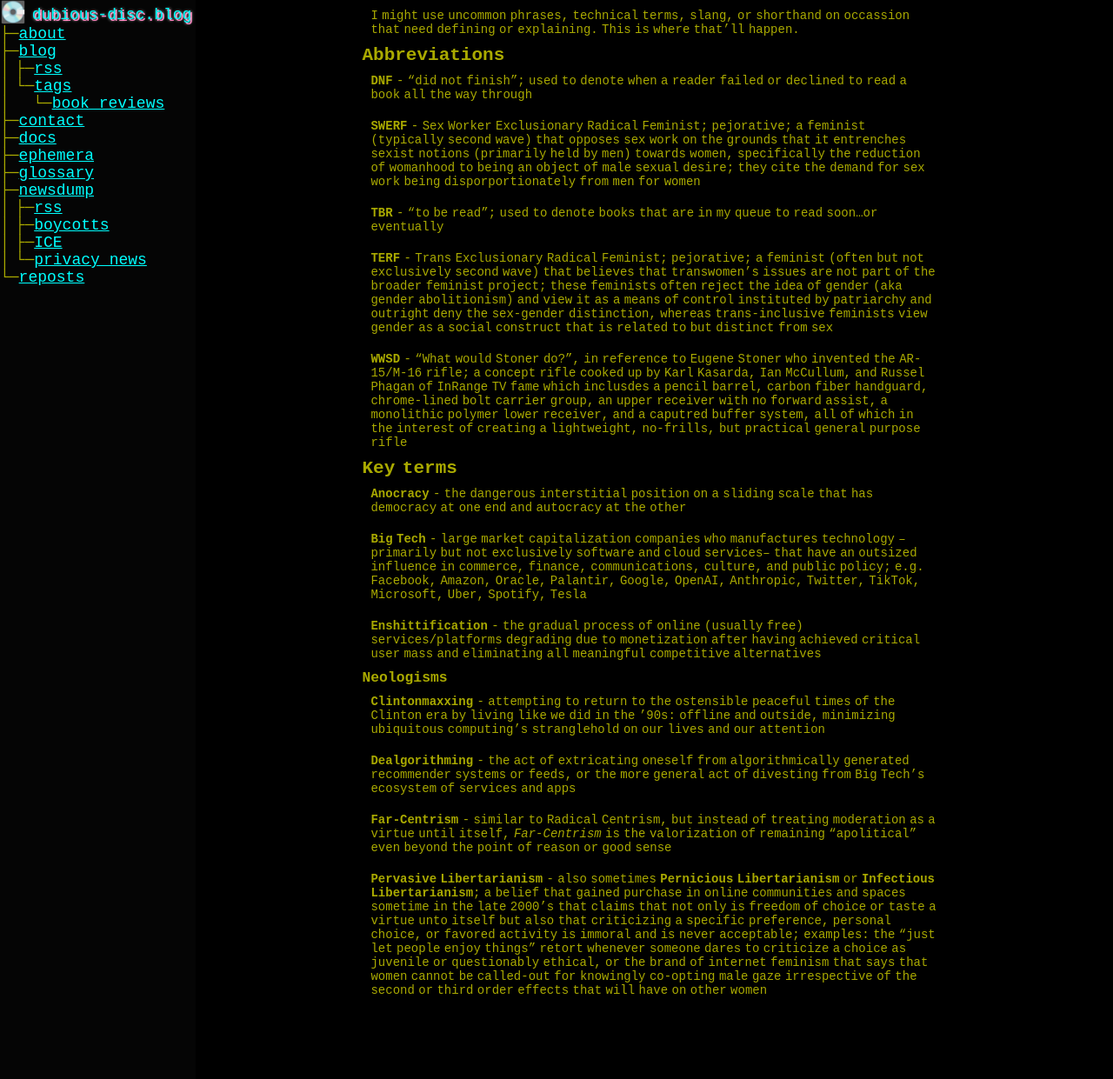
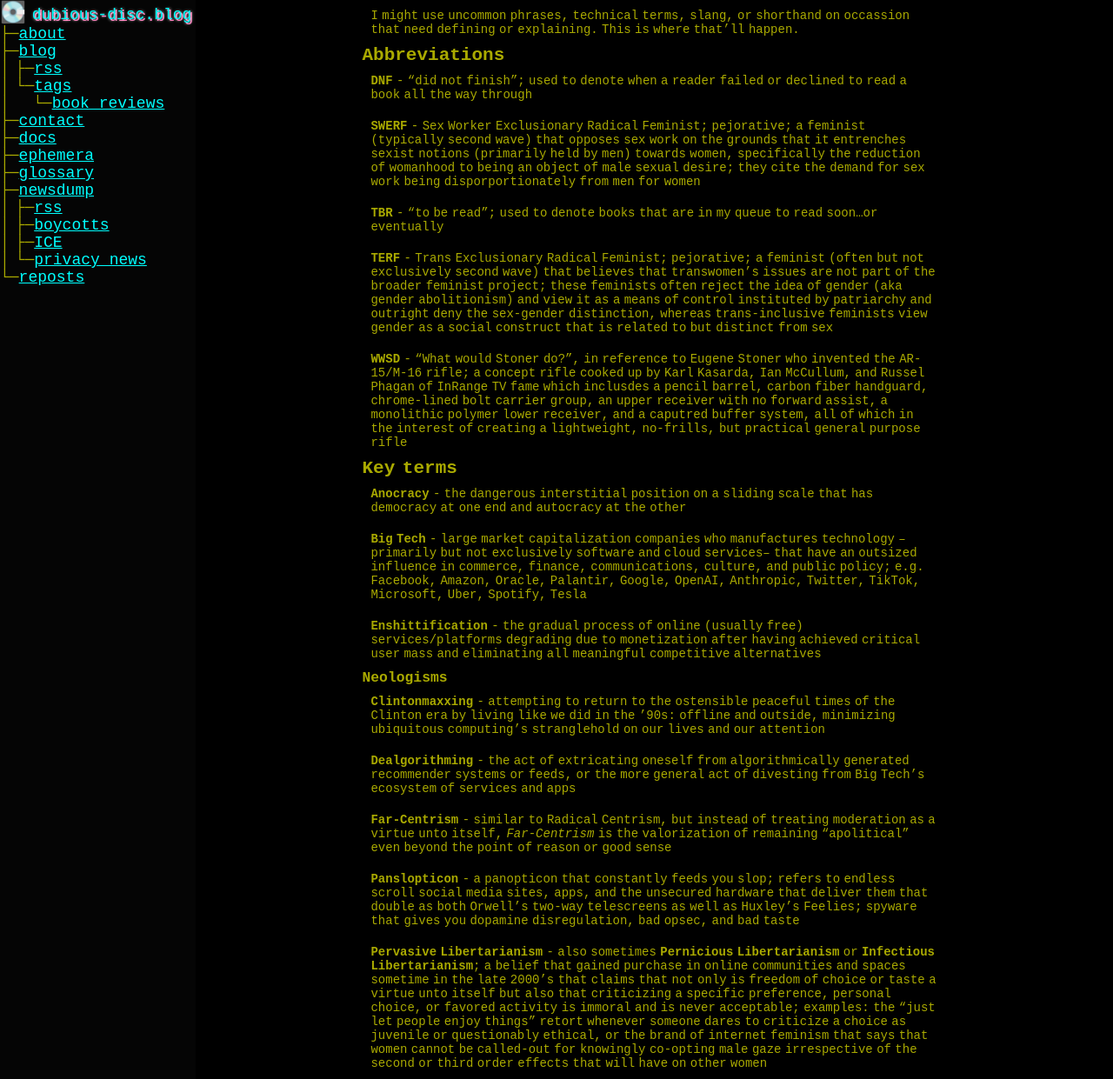
Before and after one commit to paranoid-porygon/paranoid-porygon.github.io, a Jekyll site: the page built from _pages/glossary.markdown, in a window 1280 px wide and 1241 px high. Shown: the whole window at 87% size. Built offline with Jekyll 4.4.1, drawn with Linux system fonts in a browser that asks for light colours.

Commit message:
glossary update

```diff
--- a/_pages/glossary.markdown
+++ b/_pages/glossary.markdown
@@ -32,6 +32,8 @@ I might use uncommon phrases, technical terms, slang, or shorthand on occassion
 
 **Dealgorithming** - the act of extricating oneself from algorithmically generated recommender systems or feeds, or the more general act of divesting from Big Tech's ecosystem of services and apps
 
-**Far-Centrism** - similar to Radical Centrism, but instead of treating moderation as a virtue until itself, *Far-Centrism* is the valorization of remaining "apolitical" even beyond the point of reason or good sense
+**Far-Centrism** - similar to Radical Centrism, but instead of treating moderation as a virtue unto itself, *Far-Centrism* is the valorization of remaining "apolitical" even beyond the point of reason or good sense
+
+**Panslopticon** - a panopticon that constantly feeds you slop; refers to endless scroll social media sites, apps, and the unsecured hardware that deliver them that double as both Orwell's two-way telescreens as well as Huxley's Feelies; spyware that gives you dopamine disregulation, bad opsec, and bad taste
 
 **Pervasive Libertarianism** - also sometimes **Pernicious Libertarianism** or **Infectious Libertarianism**; a belief that gained purchase in online communities and spaces sometime in the late 2000's that claims that not only is freedom of choice or taste a virtue unto itself but also that criticizing a specific preference, personal choice, or favored activity is immoral and is never acceptable; examples: the "just let people enjoy things" retort whenever someone dares to criticize a choice as juvenile or questionably ethical, or the brand of internet feminism that says that women cannot be called-out for knowingly co-opting  male gaze irrespective of the second or third order effects that will have on other women
```
